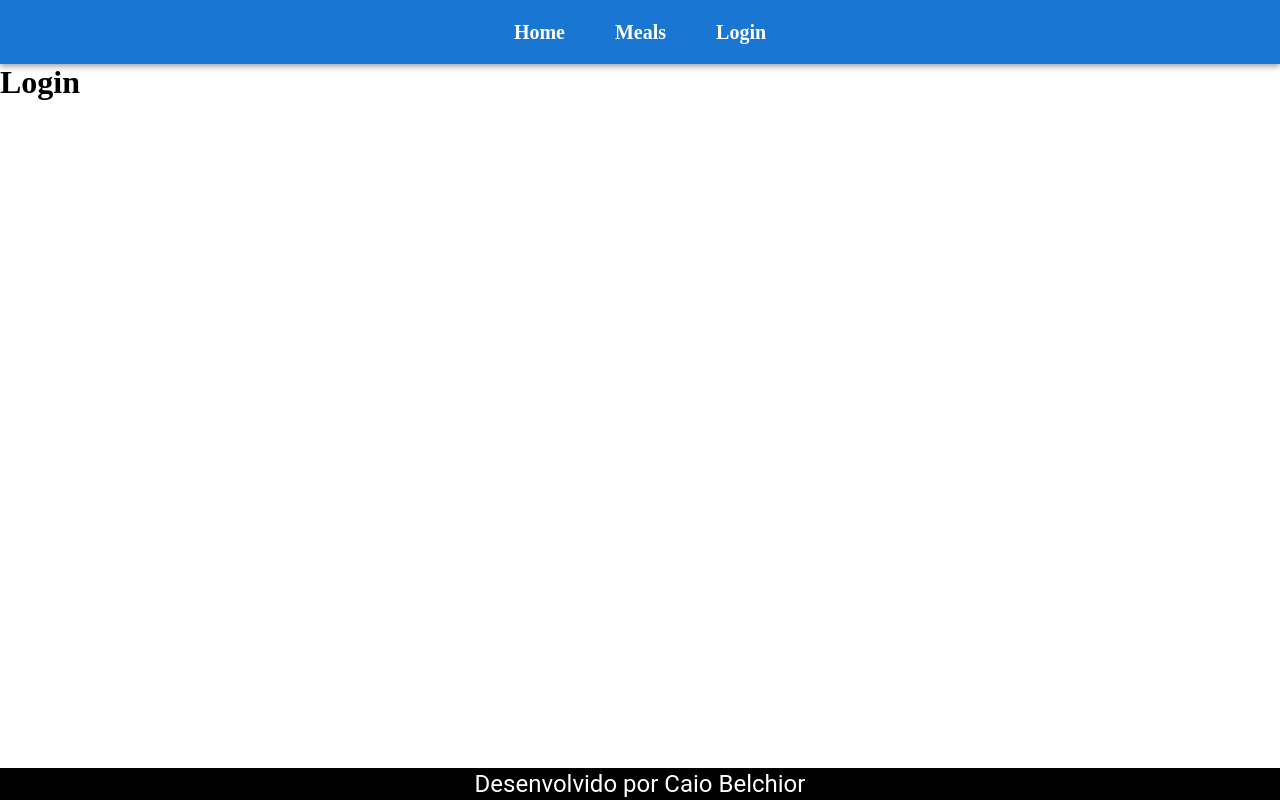
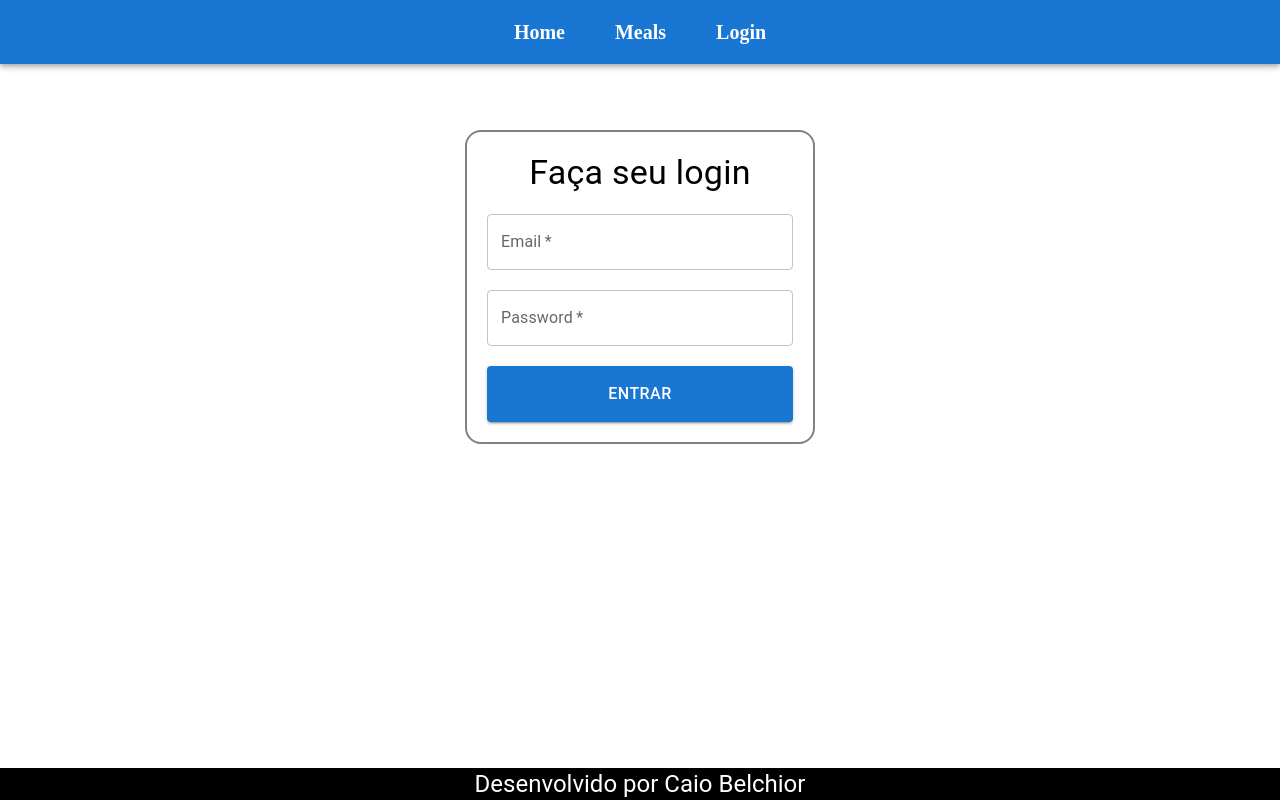
Before and after one commit to CaioBSantos98/macro-app, a React (Vite) app: page /login in a window 1280 px wide. Built offline with nearby package versions, Linux system fonts and the light colour scheme.

Commit message:
add authentication form to login page

```diff
--- a/src/pages/Login/index.tsx
+++ b/src/pages/Login/index.tsx
@@ -1,6 +1,45 @@
+import { Box, Button, TextField, Typography } from "@mui/material";
+
 const Login = () => {
     return (
-        <h1>Login</h1>
+        <Box component="section" sx={{ p: 2, display: "flex", justifyContent: "center" }}>
+            <Box component="form" sx={{
+                maxWidth: "350px",
+                width: "100%",
+                height: "100%",
+                borderRadius: 4,
+                display: "flex",
+                flexDirection: "column",
+                alignItems: "center",
+                gap: "20px",
+                border: "2px solid grey",
+                padding: "20px",
+                marginTop: "50px"
+            }}>
+                <Typography variant="h4" component="h2">Faça seu login</Typography>
+                <TextField
+                    required
+                    id="outlined-required"
+                    label="Email"
+                    type="email"
+                    defaultValue=""
+                    sx={{width: "100%"}}
+                />
+                <TextField
+                    required
+                    id="outlined-password-input"
+                    label="Password"
+                    type="password"
+                    autoComplete="current-password"
+                    sx={{width: "100%"}}
+                />
+                <Button variant="contained" sx={{
+                    width: "100%",
+                    height: "56px",
+                    fontSize: "16px"
+                }}>Entrar</Button>
+            </Box>
+        </Box>
     )
 }
 
```
